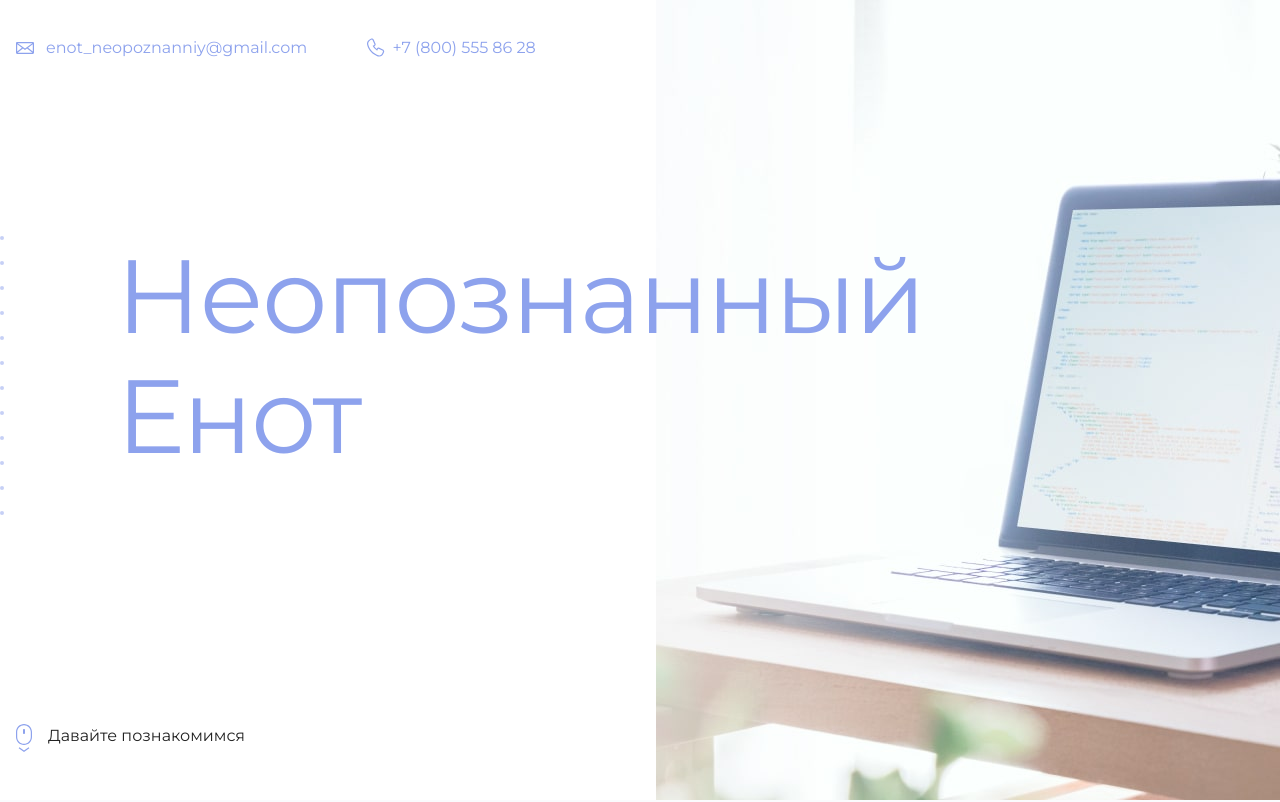
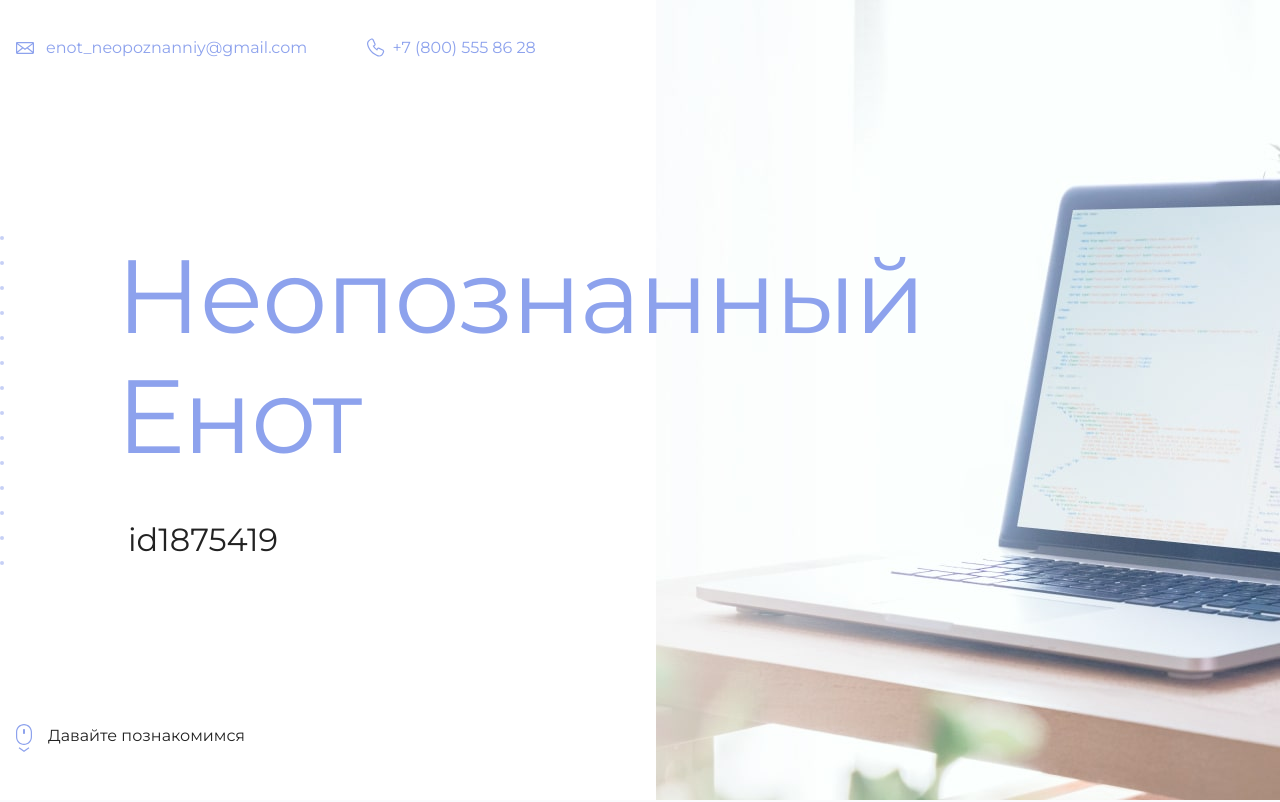
Before and after one commit to Nechukina/HTML-Academy-task1, a plain HTML site: page index.html in a window 1280 px wide. Shown: the top 802 px of the page. Drawn offline with Linux system fonts and the light colour scheme.

Commit message:
добавила id

```diff
--- a/index.html
+++ b/index.html
@@ -19,7 +19,7 @@
       <section class="hero-image">
         <div class="container">
           <h1 class="heading">Неопознанный Енот</h1>
-          <p><id1875419></p>
+          <p>id1875419</p>
         </div>
       </section>
 
```
